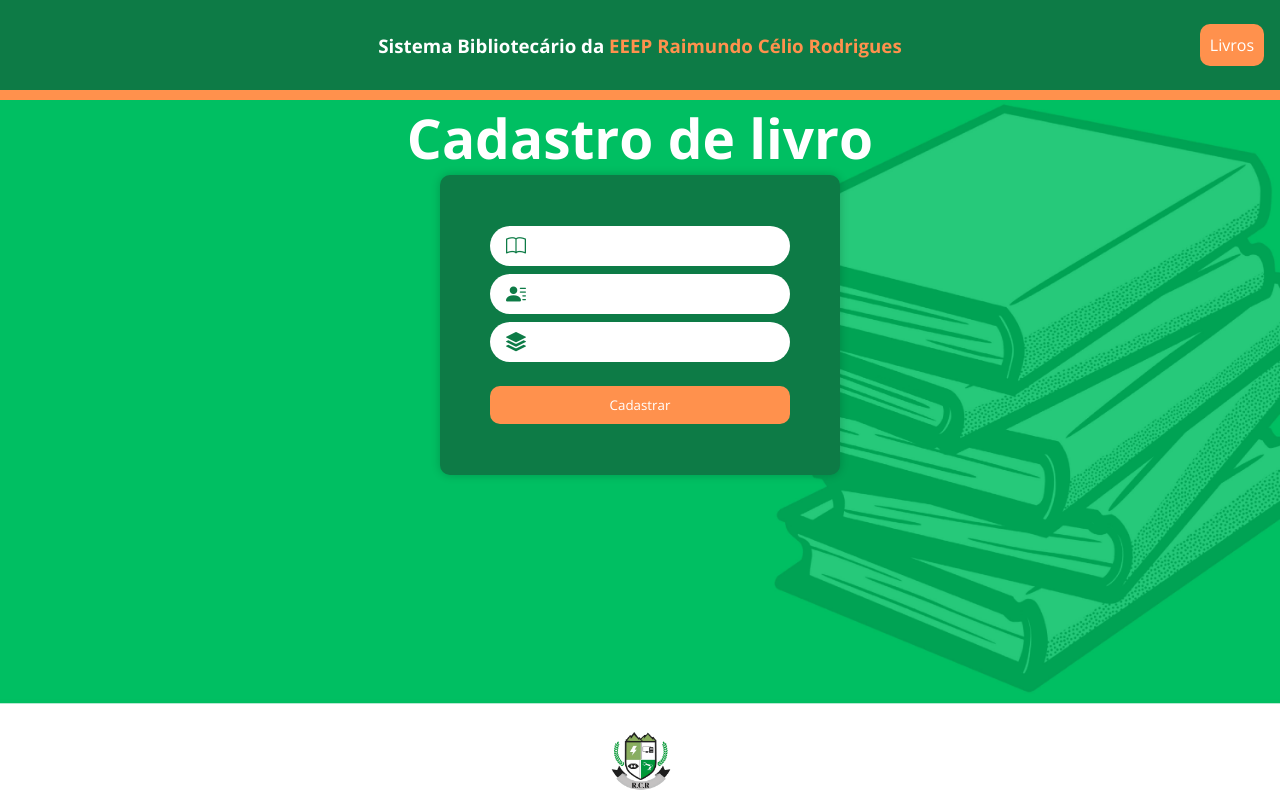
After one commit to szthalisson/SBRCR-DJANGO, a Django app: template emprestimos/templates/livro/cadastro.html in a window 1280 px wide. The commit adds this page. Run offline with Django 5.2, Linux system fonts and the light colour scheme; the template is opened without the code that fills it, so the values that code supplies are empty, except form fields; tables that the repository leaves empty hold one stand-in row (values such as "Sample post"); form fields are guessed from the names that the template uses.

Commit message:
Add files via upload

```diff
--- a/emprestimos/templates/emprestimos/cadastro.html
+++ b/emprestimos/templates/emprestimos/cadastro.html
@@ -25,6 +25,7 @@
         <div class="input">
           <i class="bi bi-book"></i>
           {{form.livro}}
+          <a href="{% url 'novo_livro' %}" class="add-alunoBtn"><i class="bi bi-journal-plus add-aluno"></i></a>
         </div>
         <div class="input aluno">
           <i class="bi bi-person-fill"></i>
--- /dev/null
+++ b/emprestimos/templates/livro/cadastro.html
@@ -0,0 +1,45 @@
+{% extends 'base.html' %}
+
+{% block header %}
+<header class="headerConsulta">
+  <h3><a href="{% url 'index' %}" style="color: white;">Sistema Bibliotecário da <span class="titulo-laranja">EEEP Raimundo Célio Rodrigues</span></a></h3>
+  <nav>
+    <a class="btn-laranja" href="{% url 'livros' %}">Livros</a>
+  </nav>
+</header>
+{% endblock %}
+
+{% block content %}
+<main>
+  <h1>Cadastro de livro</h1>
+  <div class="container cadastro">
+    <form action="{% url 'novo_livro' %}" method="POST" class="formCadastro">
+      {% csrf_token %}
+      <div class="inputs">
+        <div class="input">
+          <i class="bi bi-book"></i>
+          {{form.titulo}}
+        </div>
+        <div class="input">
+          <i class="bi bi-person-lines-fill"></i>
+          {{form.autor}}
+        </div>
+        <div class="input">
+          <i class="bi bi-stack"></i>
+          {{form.quantidade}}
+        </div>
+      </div>
+      <button class="btn-laranja" id="btn" type="submit" style="width: 300px; margin: 0 auto; cursor: pointer; margin-top: 1rem;" onclick="block()">Cadastrar</button>
+    </form>
+  </div>
+</main>
+
+<script>
+  function block() {
+    setInterval(() => {
+      document.getElementById("btn").disabled = true;
+    }, 1000);
+    document.getElementById('btn').disabled = false;
+  }
+</script>
+{% endblock %}
--- a/emprestimos/urls.py
+++ b/emprestimos/urls.py
@@ -9,4 +9,5 @@ urlpatterns = [
   path('novo-aluno/', views.novo_aluno, name='novo_aluno'),
   path('aluno-autocomplete/', views.AlunoAutocomplete.as_view(), name='aluno-autocomplete'),
   path('conclusao-emprestimo/<id_emprestimo>', views.conclusao_emprestimo, name='conclusao_emprestimo'),
+  path('novo-livro/', views.novo_livro, name='novo_livro'),
 ]
```
Also changed, not shown: emprestimos/views.py (+17 -1 lines), db.sqlite3.
